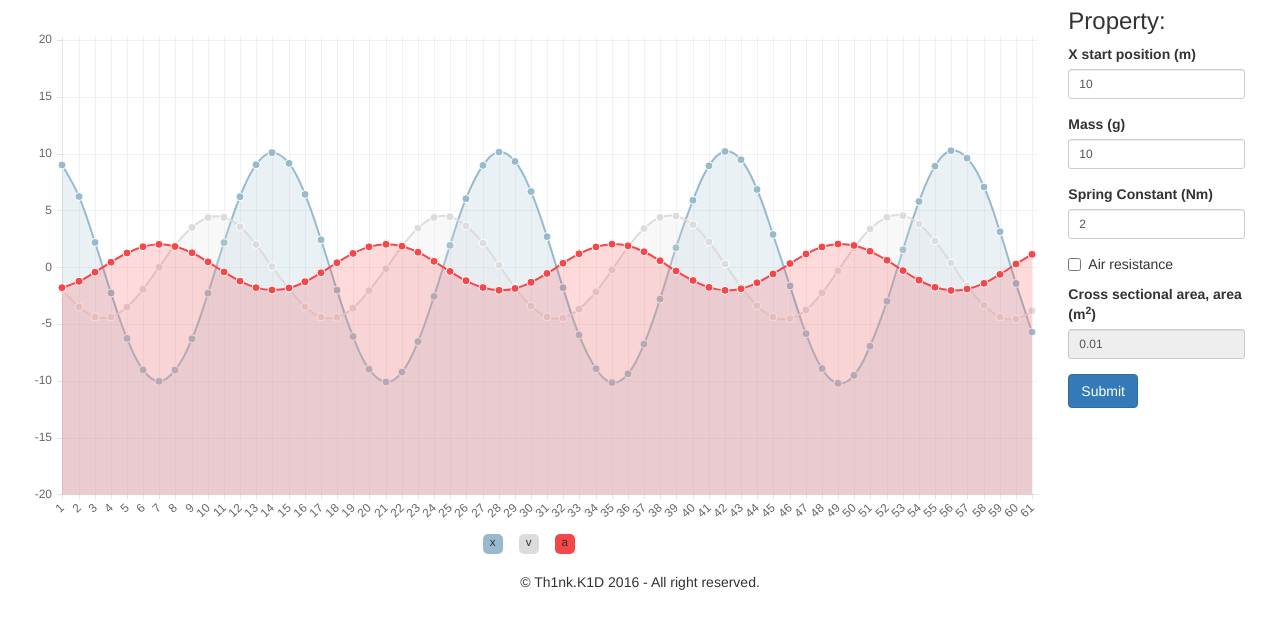
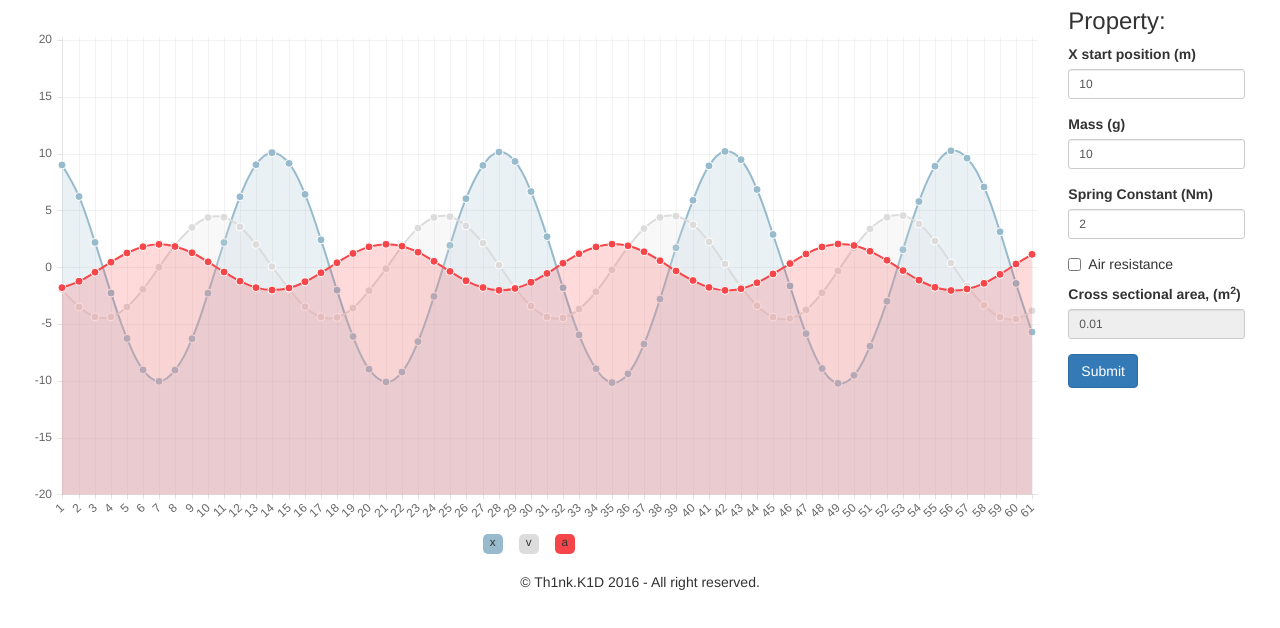
Before and after one commit to Th1nkK1D/SHM-simulator, a plain HTML site: page index.html in a window 1280 px wide. Shown: the part 102-730 px from the top of the page. Drawn offline with Linux system fonts and the light colour scheme.

Commit message:
Correct words

```diff
--- a/index.html
+++ b/index.html
@@ -43,7 +43,7 @@
 					  </label>
 					</div>
 				  <div class="form-group form-group-sm">
-					<label>Cross sectional area, area (m<sup>2</sup>)</label>
+					<label>Cross sectional area, (m<sup>2</sup>)</label>
 					<input type="number" class="form-control" ng-model="area" ng-disabled="!drag"  step="0.1">
 				  </div>
 
```
